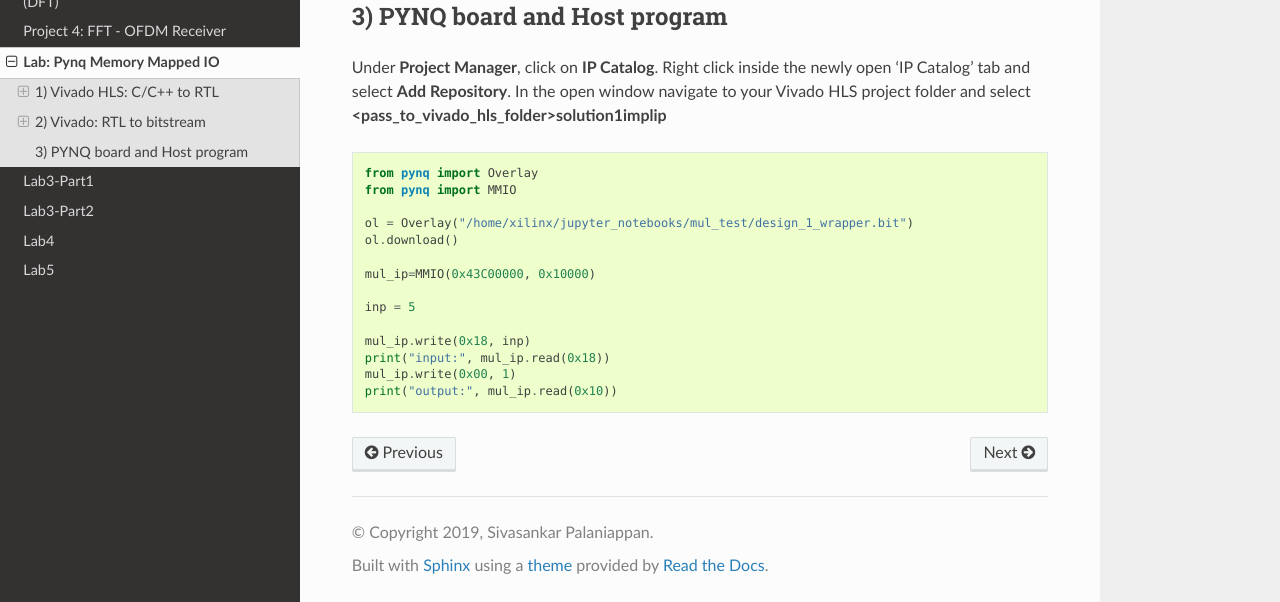
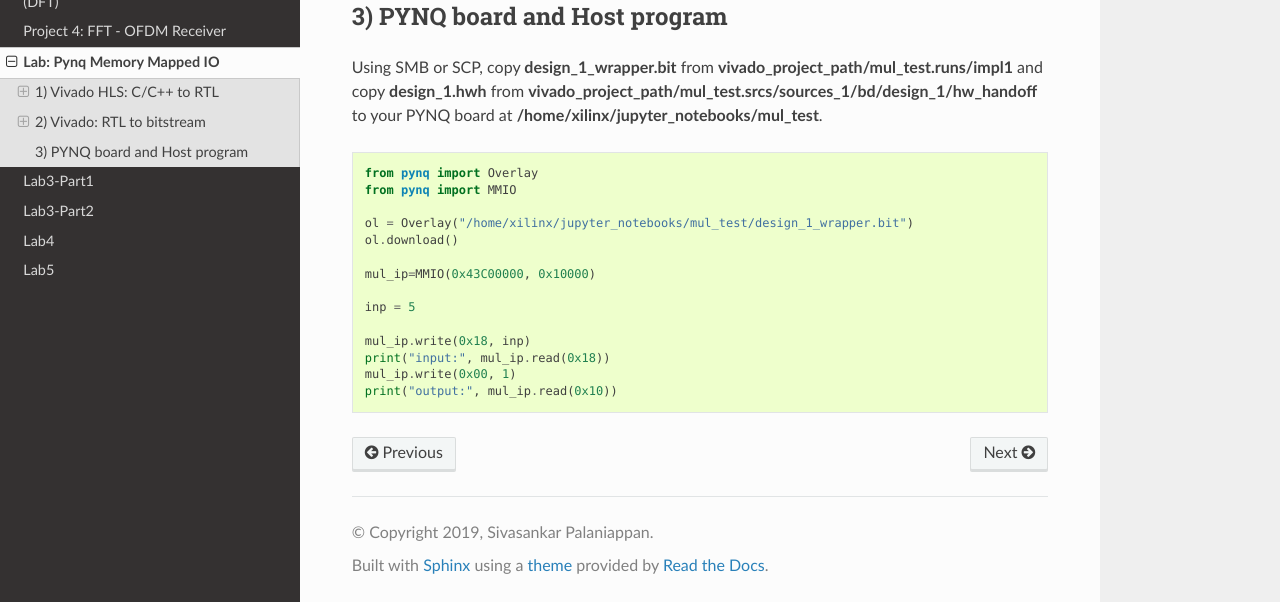
Before and after one commit to roumenguha/cse237crtd, a Sphinx documentation site: the page built from docs/PYNQ-example.rst, in a window 1280 px wide and 900 px high, scrolled down 7928 px, cut to the strip 298-900 px from the top of the window. Built offline with Sphinx 7.4.7 and the Read the Docs theme 2.0.0, drawn with Linux system fonts in a browser that asks for light colours.

Commit message:
Modified MMIO lab

```diff
--- a/docs/PYNQ-example.rst
+++ b/docs/PYNQ-example.rst
@@ -149,7 +149,7 @@ Under **Address Editor** note IP's address
 
 3) PYNQ board and Host program
 ------------------------------
-Under **Project Manager**, click on **IP Catalog**. Right click inside the newly open 'IP Catalog' tab and select **Add Repository**. In the open window navigate to your Vivado HLS project folder and select **<pass_to_vivado_hls_folder>\solution1\impl\ip**
+Using SMB or SCP, copy **design_1_wrapper.bit** from **vivado_project_path/mul_test.runs/impl1** and copy **design_1.hwh** from **vivado_project_path/mul_test.srcs/sources_1/bd/design_1/hw_handoff** to your PYNQ board at **/home/xilinx/jupyter_notebooks/mul_test**.
 
 .. code-block:: python
 
```
